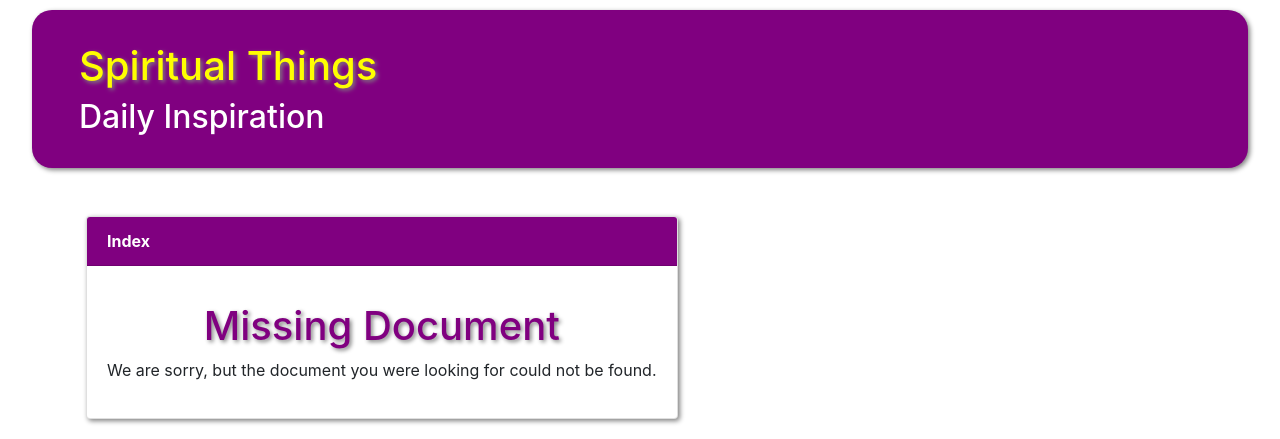
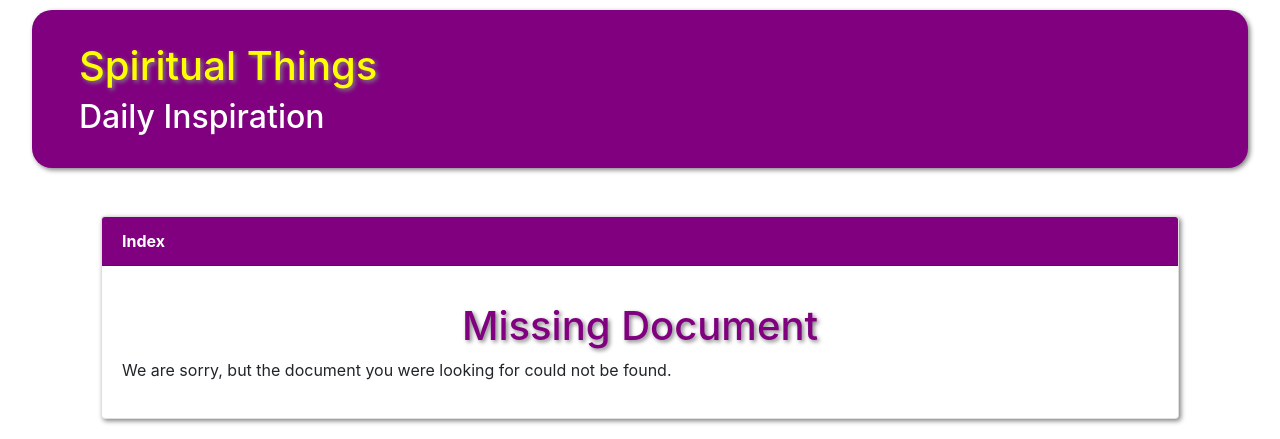
Before and after one commit to Mark-Seaman/Sensei-2019, a Django app: page /spiritual/Index in a window 1280 px wide. Shown: the part 78-517 px from the top of the page. Run offline with Django 3.2, Linux system fonts and the light colour scheme; some libraries are stand-ins or nearby versions.

Commit message:
Fix centering of content in views

```diff
--- a/mybook/templates/seaman_theme.html
+++ b/mybook/templates/seaman_theme.html
@@ -60,9 +60,10 @@
 <main>
     {% block content %}
 
-                <div class="container">
+        <div class="container-fluid">
             <div class="row">
-                        <div class="col-xs-12">
+                <div class="col-sm-12">
+                    <div class="content">
                         {% if text %}
                             {% autoescape off %}
                                 <p>{{ text }}</p>
@@ -75,6 +76,8 @@
                             <hr>
                             <p><a href="{{ url }}">Read More</a></p>
                         {% endif %}
+                    </div>
+
                 </div>
             </div>
         </div>
--- a/mybook/templates/spiritual_theme.html
+++ b/mybook/templates/spiritual_theme.html
@@ -30,7 +30,7 @@
 
     <div class="container">
         <div class="row">
-            <div class="col-xs-12">
+            <div class="col-sm-12">
 
                 <div class="card">
                     <div class="card-header">
--- a/static/css/guide.css
+++ b/static/css/guide.css
@@ -139,6 +139,9 @@ pre {
     background-color: #eee;
     box-shadow: 2px 2px 6px black;
     padding: 2em;
+    width: 100%;
+    margin: auto
+    text-align: center;
 }
 
 .form-error {
```
Lines whose indentation alone changed are shown as unchanged.
